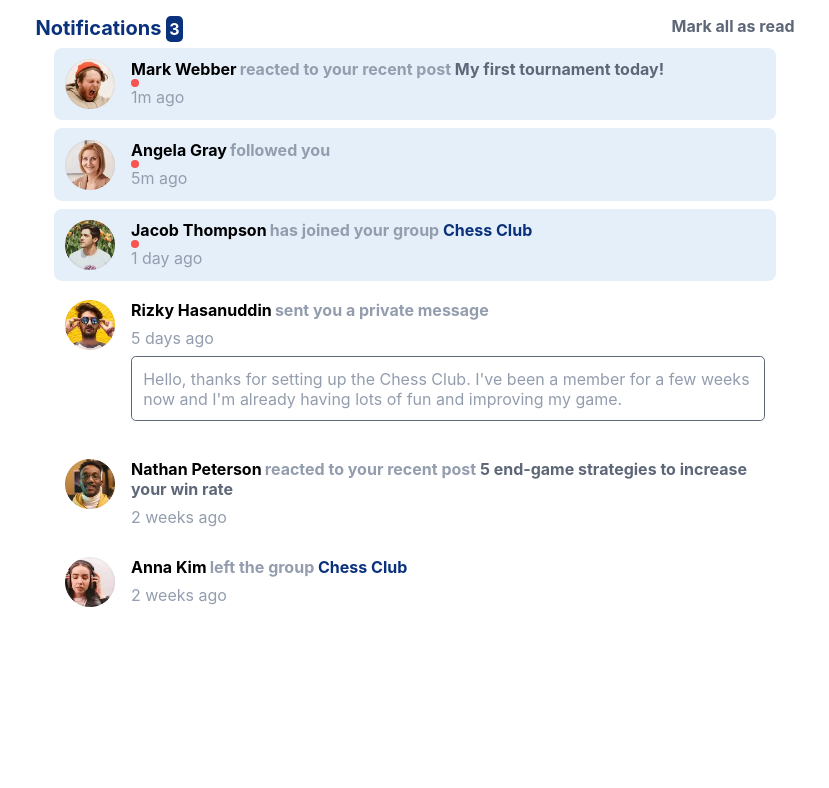
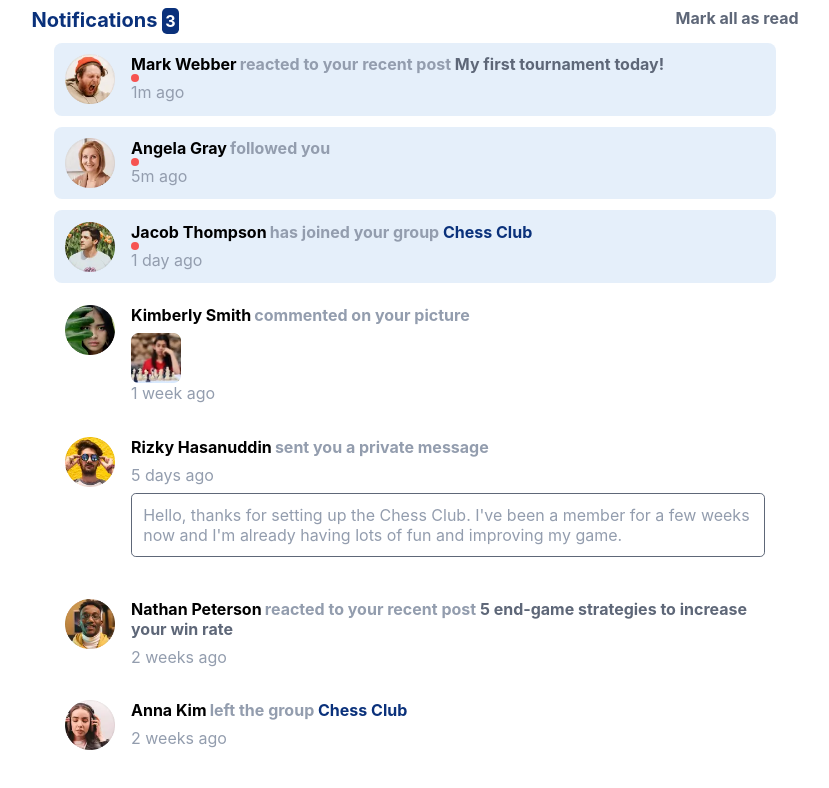
Before and after one commit to szczepanieceryk/Frontend-Mentor-Notifications-page, a React (Create React App) app: page / in a window 1280 px wide. Shown: the top 788 px of the page, without its empty margins (225-1054 px from the left). Built offline with nearby package versions, Linux system fonts and the light colour scheme.

Commit message:
add template for notification reaction img

```diff
--- a/src/App.js
+++ b/src/App.js
@@ -1,13 +1,17 @@
 import { useState } from "react";
+
 import NotificationPage from "./pages/NotificationPage";
+
+import userAvatar1 from "./images/avatar-mark-webber.webp";
+import userAvatar2 from "./images/avatar-angela-gray.webp";
+import userAvatar3 from "./images/avatar-jacob-thompson.webp";
+import userAvatar4 from "./images/avatar-kimberly-smith.webp";
+import user4ReactImage from "./images/image-chess.webp";
+import userAvatar5 from "./images/avatar-rizky-hasanuddin.webp";
+import userAvatar6 from "./images/avatar-nathan-peterson.webp";
+import userAvatar7 from "./images/avatar-anna-kim.webp";
+
 import "./styles/style.css";
-
-import userAvatar1 from "./images/avatar-nathan-peterson.webp";
-import userAvatar2 from "./images/avatar-anna-kim.webp";
-import userAvatar3 from "./images/avatar-mark-webber.webp";
-import userAvatar4 from "./images/avatar-angela-gray.webp";
-import userAvatar5 from "./images/avatar-jacob-thompson.webp";
-import userAvatar6 from "./images/avatar-rizky-hasanuddin.webp";
 
 const App = () => {
   const [notificationCount, setNotificationCount] = useState(3);
@@ -15,10 +19,11 @@ const App = () => {
     {
       id: 1,
       activeClass: "active",
-      userThumbnail: userAvatar3,
+      userThumbnail: userAvatar1,
       userName: "Mark Webber",
       notification: "reacted to your recent post",
       reactionActivity: "My first tournament today!",
+      reactionImg: "",
       groupActivity: "",
       time: "1m ago",
       message: "",
@@ -26,7 +31,7 @@ const App = () => {
     {
       id: 2,
       activeClass: "active",
-      userThumbnail: userAvatar4,
+      userThumbnail: userAvatar2,
       userName: "Angela Gray",
       notification: "followed you",
       reactionActivity: "",
@@ -37,10 +42,11 @@ const App = () => {
     {
       id: 3,
       activeClass: "active",
-      userThumbnail: userAvatar5,
+      userThumbnail: userAvatar3,
       userName: "Jacob Thompson",
       notification: "has joined your group",
       reactionActivity: "",
+      reactionImg: "",
       groupActivity: "Chess Club",
       time: "1 day ago",
       message: "",
@@ -48,33 +54,48 @@ const App = () => {
     {
       id: 4,
       activeClass: "",
-      userThumbnail: userAvatar6,
+      userThumbnail: userAvatar4,
+      userName: "Kimberly Smith",
+      notification: "commented on your picture",
+      reactionActivity: "",
+      reactionImg: user4ReactImage,
+      groupActivity: "",
+      time: "1 week ago",
+      message: "",
+    },
+    {
+      id: 5,
+      activeClass: "",
+      userThumbnail: userAvatar5,
       userName: "Rizky Hasanuddin",
       notification: "sent you a private message",
       reactionActivity: "",
+      reactionImg: "",
       groupActivity: "",
       time: "5 days ago",
       message:
         "Hello, thanks for setting up the Chess Club. I've been a member for a few weeks now and I'm already having lots of fun and improving my game.",
     },
     {
-      id: 5,
+      id: 6,
       activeClass: "",
-      userThumbnail: userAvatar1,
+      userThumbnail: userAvatar6,
       userName: "Nathan Peterson",
       notification: "reacted to your recent post",
       reactionActivity: "5 end-game strategies to increase your win rate",
+      reactionImg: "",
       groupActivity: "",
       time: "2 weeks ago",
       message: "",
     },
     {
-      id: 6,
+      id: 7,
       activeClass: "",
-      userThumbnail: userAvatar2,
+      userThumbnail: userAvatar7,
       userName: "Anna Kim",
       notification: "left the group",
       reactionActivity: "",
+      reactionImg: "",
       groupActivity: "Chess Club",
       time: "2 weeks ago",
       message: "",
--- a/src/components/NotificationComponent.js
+++ b/src/components/NotificationComponent.js
@@ -6,6 +6,7 @@ const NotificationComponent = ({
   userName,
   notification,
   reactionActivity,
+  reactionImg,
   groupActivity,
   time,
   message,
@@ -39,6 +40,11 @@ const NotificationComponent = ({
             className={`active-notification ${activeClass ? "active" : ""}`}
           ></div>
         </div>
+        <img
+          src={reactionImg}
+          alt="reaction thumbnail"
+          className={`reaction-img ${reactionImg ? "show" : "hide"}`}
+        />
         <span className="notification-time">{time}</span>
         <div className={`message-wrapper ${message ? "active" : ""}`}>
           <span className="message-txt">{message}</span>
--- a/src/pages/NotificationPage.js
+++ b/src/pages/NotificationPage.js
@@ -34,6 +34,7 @@ const NotificationPage = ({
           userName={notif.userName}
           notification={notif.notification}
           reactionActivity={notif.reactionActivity}
+          reactionImg={notif.reactionImg}
           groupActivity={notif.groupActivity}
           time={notif.time}
           message={notif.message}
--- a/src/styles/_NotificationComponent.scss
+++ b/src/styles/_NotificationComponent.scss
@@ -1,6 +1,6 @@
 @use "./abstracts/variables/colors";
 .simple-notification-component-wrapper {
-  margin: 0.5em auto;
+  margin: 0.7em auto;
   padding: 0.7em;
   width: 90%;
   max-width: 700px;
@@ -10,9 +10,13 @@
   &.active {
     background-color: colors.$light-grayish-blue-1;
   }
-  .user-avatar-thumbnail {
+  .user-avatar-thumbnail,
+  .reaction-img {
     width: 50px;
     height: 50px;
+  }
+
+  .user-avatar-thumbnail {
     margin-right: 1em;
   }
   .notification-content {
@@ -39,6 +43,16 @@
         background-color: colors.$red;
       }
     }
+
+    .reaction-img {
+      &.show {
+        display: flex;
+      }
+      &.hide {
+        display: none;
+      }
+    }
+
     .notification-time {
       display: flex;
       color: colors.$grayish-blue;
--- a/src/styles/_app.scss
+++ b/src/styles/_app.scss
@@ -1,4 +1,3 @@
 .App {
-  padding: 1em;
-  // text-align: center;
+  padding: 0.5em;
 }
--- a/src/styles/style.css
+++ b/src/styles/style.css
@@ -1,9 +1,9 @@
 .App {
-  padding: 1em;
+  padding: 0.5em;
 }
 
 .simple-notification-component-wrapper {
-  margin: 0.5em auto;
+  margin: 0.7em auto;
   padding: 0.7em;
   width: 90%;
   max-width: 700px;
@@ -14,9 +14,12 @@
 .simple-notification-component-wrapper.active {
   background-color: hsl(211deg, 68%, 94%);
 }
-.simple-notification-component-wrapper .user-avatar-thumbnail {
+.simple-notification-component-wrapper .user-avatar-thumbnail,
+.simple-notification-component-wrapper .reaction-img {
   width: 50px;
   height: 50px;
+}
+.simple-notification-component-wrapper .user-avatar-thumbnail {
   margin-right: 1em;
 }
 .simple-notification-component-wrapper .notification-content {
@@ -43,6 +46,12 @@
 .simple-notification-component-wrapper .notification-content .active-notification.active {
   background-color: hsl(1deg, 90%, 64%);
 }
+.simple-notification-component-wrapper .notification-content .reaction-img.show {
+  display: flex;
+}
+.simple-notification-component-wrapper .notification-content .reaction-img.hide {
+  display: none;
+}
 .simple-notification-component-wrapper .notification-content .notification-time {
   display: flex;
   color: hsl(219deg, 14%, 63%);
```
Also changed, not shown: 1 other file (tests, documents, lock files or other folders).
